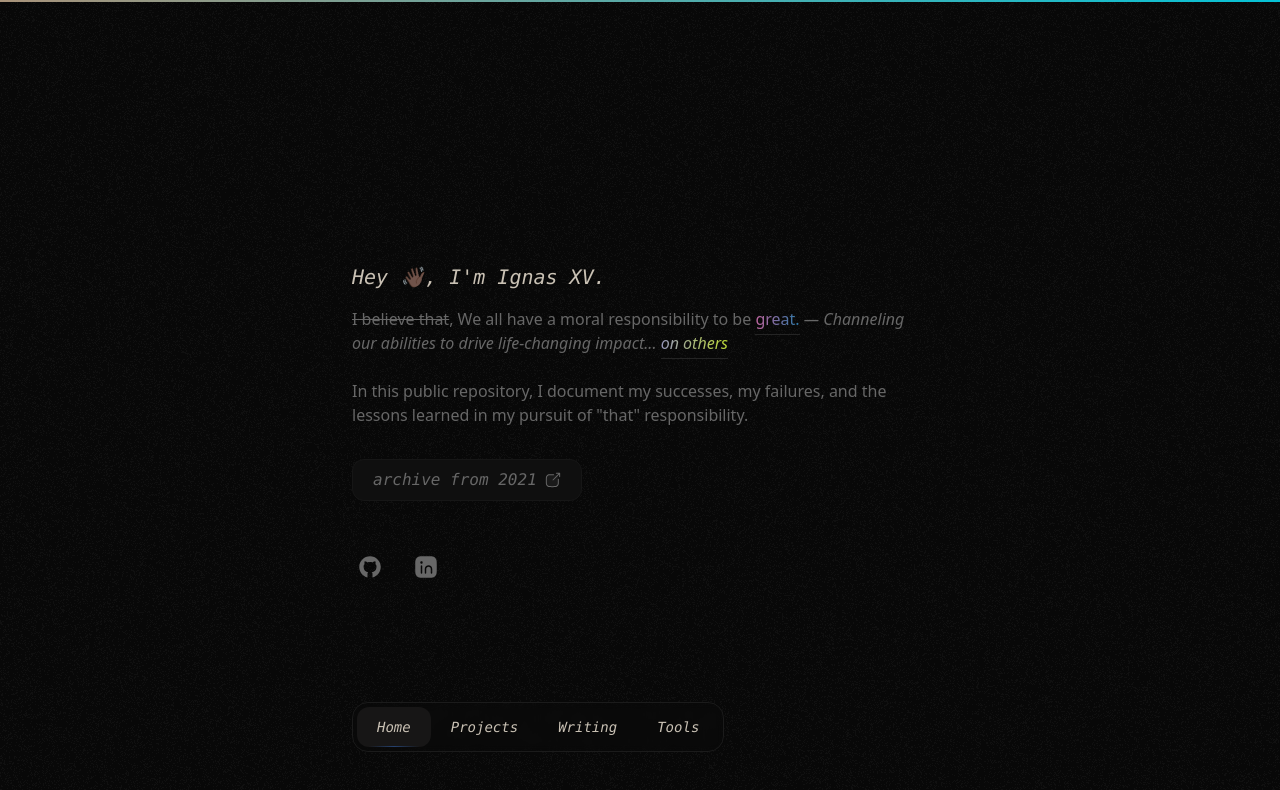
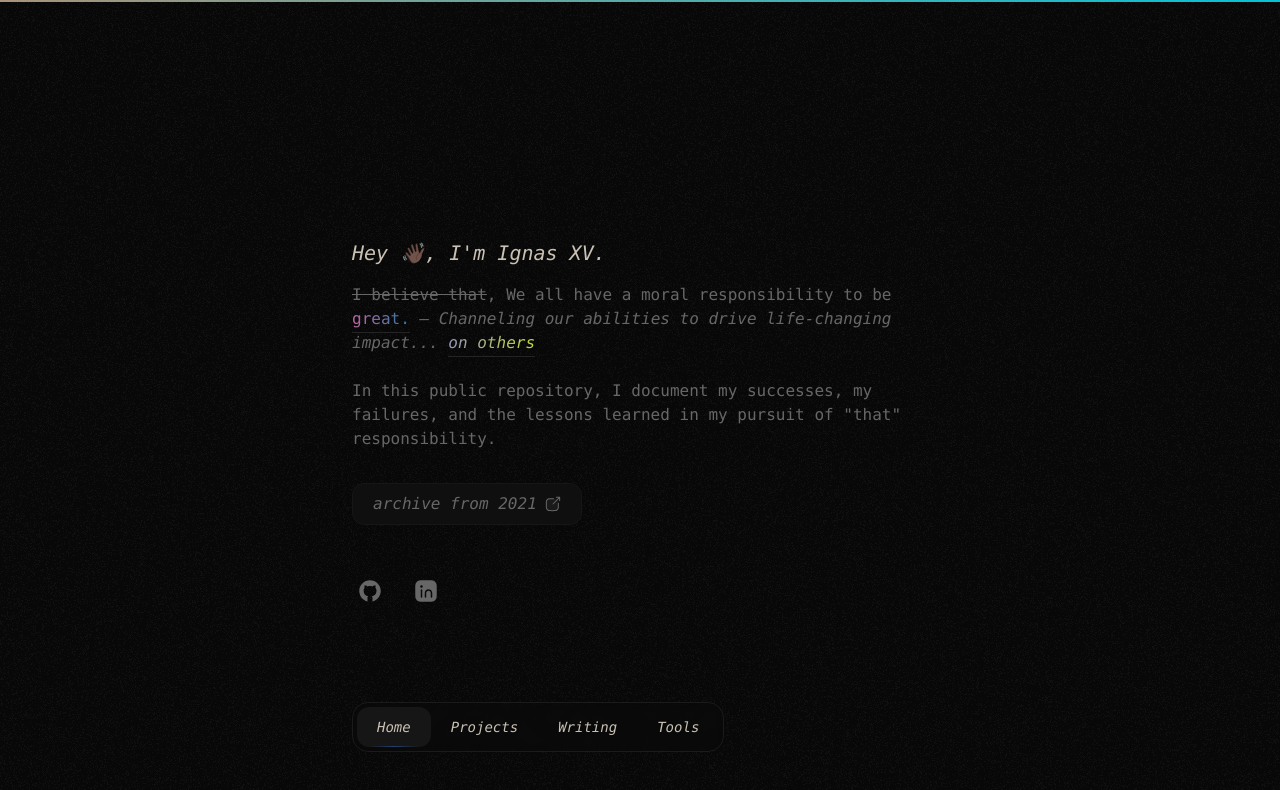
Before and after one commit to ignasxv/ignasxv.com, a Next.js app: page / in a window 1280 px wide. Shown: the top 790 px of the page. Built offline with nearby package versions, Linux system fonts and the light colour scheme.

Commit message:
TEST: Font mono

```diff
--- a/src/components/layout/BaseLayout.tsx
+++ b/src/components/layout/BaseLayout.tsx
@@ -4,7 +4,7 @@ import Navigation from "./Navigation"
 const BaseLayout: React.FC<{ children: React.ReactNode }> = ({ children }) => {
   return (
     <div
-      className="flex flex-col justify-center min-h-screen bg-repeat"
+      className="flex font-mono flex-col justify-center min-h-screen bg-repeat"
       style={{
         backgroundImage: `url(/img/bg-noise.png)`,
       }}
```
